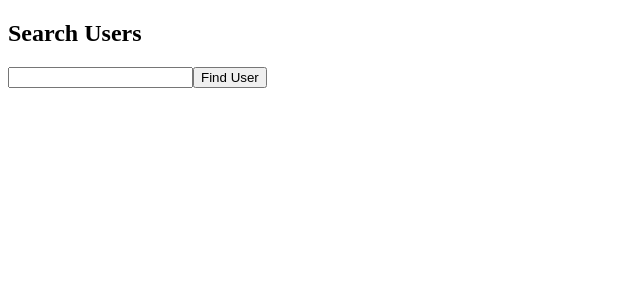
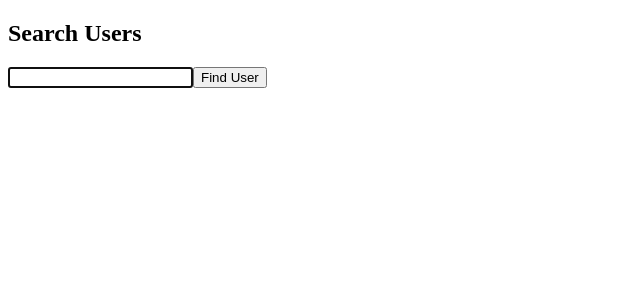
Before and after one commit to saturdayclass/react-typescript, a React (Create React App) app: page / in a window 1280 px wide. Shown: the top 300 px of the page, without its empty margins (0-640 px from the left). Built offline with nearby package versions, Linux system fonts and the light colour scheme.

Commit message:
update: added example ref with ts'

```diff
--- a/src/index.tsx
+++ b/src/index.tsx
@@ -1,11 +1,11 @@
 import ReactDOM from 'react-dom';
-import SearchUser from './classes/SearchUser';
+import SearchUser from './refs/SearchUser';
 
 const App = () => {
-  const listUser = [{ name: 'Raihan', age: 20 }];
+  // const listUser = [{ name: 'Raihan', age: 20 }];
   return (
     <div>
-      <SearchUser users={listUser} />
+      <SearchUser />
     </div>
   );
 };
--- /dev/null
+++ b/src/refs/SearchUser.tsx
@@ -0,0 +1,47 @@
+import { useState, useRef, useEffect } from 'react';
+
+const SearchUser: React.FC = () => {
+  const users = [
+    { name: 'Sarah', age: 27 },
+    { name: 'Jhon', age: 20 },
+    { name: 'Raihan', age: 23 },
+  ];
+
+  const inputRef = useRef<HTMLInputElement | null>(null);
+  const [name, setName] = useState('');
+  const [user, setUser] = useState<{ name: string; age: number } | undefined>();
+
+  const onClick = () => {
+    const foundUser = users.find((data) => {
+      return data.name === name;
+    });
+
+    setUser(foundUser);
+  };
+
+  useEffect(() => {
+    if (!inputRef.current) {
+      return;
+    }
+    inputRef.current.focus();
+  }, []);
+
+  return (
+    <div>
+      <h2>Search Users</h2>
+      <input
+        ref={inputRef}
+        type="text"
+        value={name}
+        onChange={(e) => setName(e.target.value)}
+      />
+      <button onClick={onClick}>Find User</button>
+      <div>
+        {user && user.name}
+        {user && user.age}
+      </div>
+    </div>
+  );
+};
+
+export default SearchUser;
```
Also changed, not shown: 1 other file (tests, documents, lock files or other folders).
